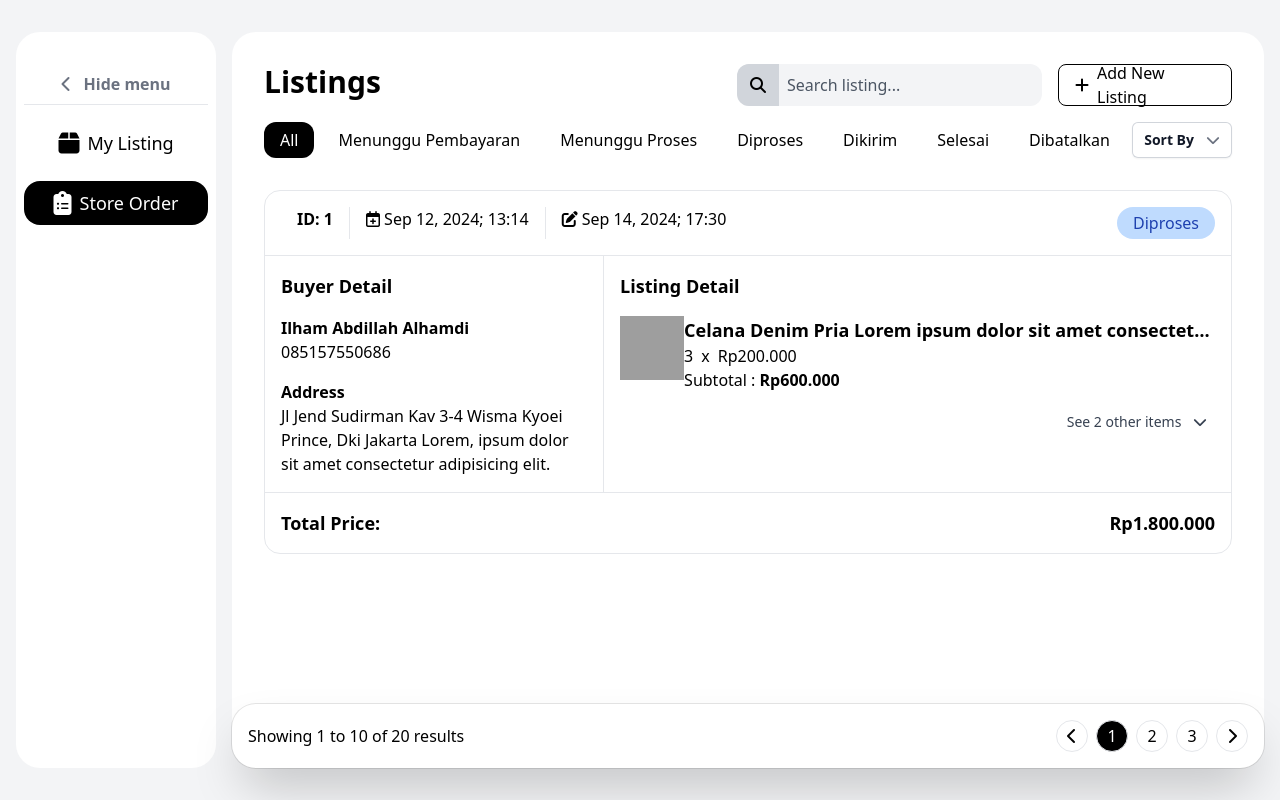
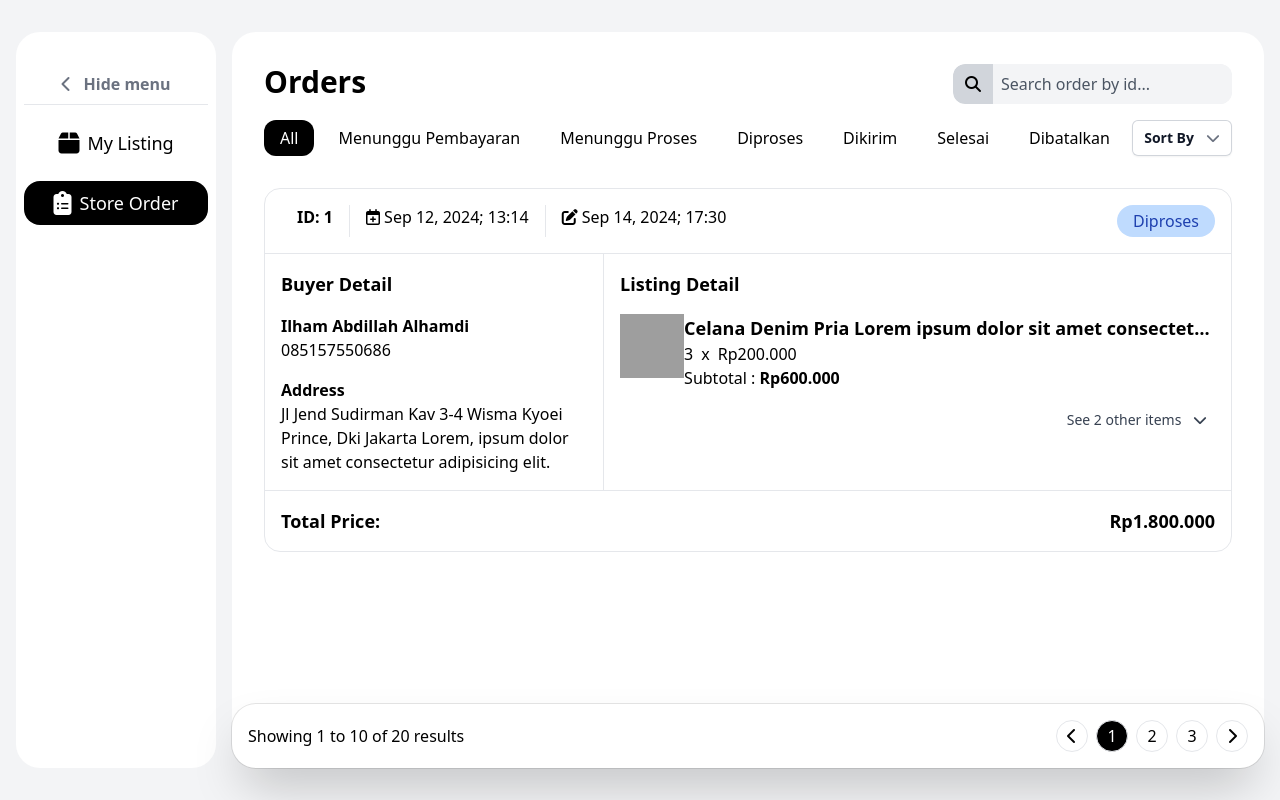
Before and after one commit to Fashionpedia-A2/fashionpedia-frontend, a Django app: page /sell/order/ in a window 1280 px wide. Run offline with Django 5.2, Linux system fonts and the light colour scheme; some libraries are stand-ins or nearby versions; grey boxes are pictures that could not be loaded.

Commit message:
Fix title of seller order page

```diff
--- a/sell/templates/seller_order.html
+++ b/sell/templates/seller_order.html
@@ -84,19 +84,13 @@
     {% include 'components/seller_sidebar.html' %}
     <section class="min-w-[800px] w-full bg-white rounded-3xl p-8 relative">
       <div class="flex flex-row justify-between">
-        <h1 class="text-3xl font-semibold">Listings</h1>
-        <div class="flex gap-x-4 w-fit">
-          <div id="search-bar" class="flex bg-gray-100 pr-4 rounded-xl">
-            <button id="search-button" class="h-full bg-gray-300 aspect-square rounded-l-xl">
-              <i class="fa-solid fa-magnifying-glass"></i>
-            </button>
-            <input type="text" name="search" id="search-input" placeholder="Search listing..."
-              class="bg-gray-100 placeholder-gray-600 p-2 active:outline-none focus:outline-none">
-          </div>
-          <a href="#" class="btn-secondary flex justify-between items-center gap-x-2 px-4 py-2 w-[200px]">
-            <i class="fa-solid fa-plus"></i>
-            <span>Add New Listing</span>
-          </a>
+        <h1 class="text-3xl font-semibold">Orders</h1>
+        <div id="search-bar" class="flex bg-gray-100 pr-4 rounded-xl overflow-clip">
+          <button id="search-button" class="h-full bg-gray-300 aspect-square rounded-l-xl">
+            <i class="fa-solid fa-magnifying-glass"></i>
+          </button>
+          <input type="text" name="search" id="search-input" placeholder="Search order by id..."
+            class="bg-gray-100 placeholder-gray-600 p-2 active:outline-none focus:outline-none">
         </div>
       </div>
       <div class="flex justify-between mt-4">
```
